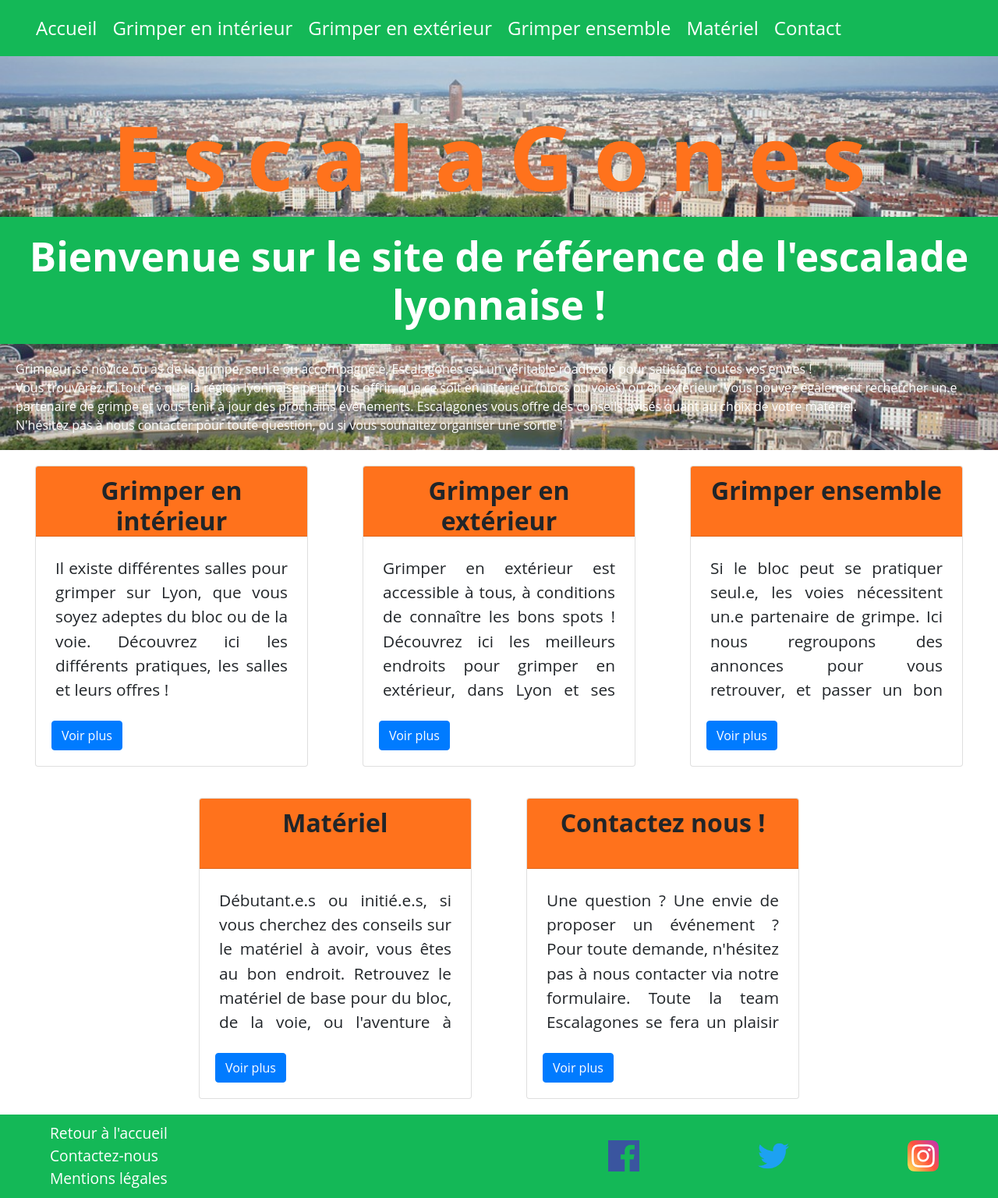
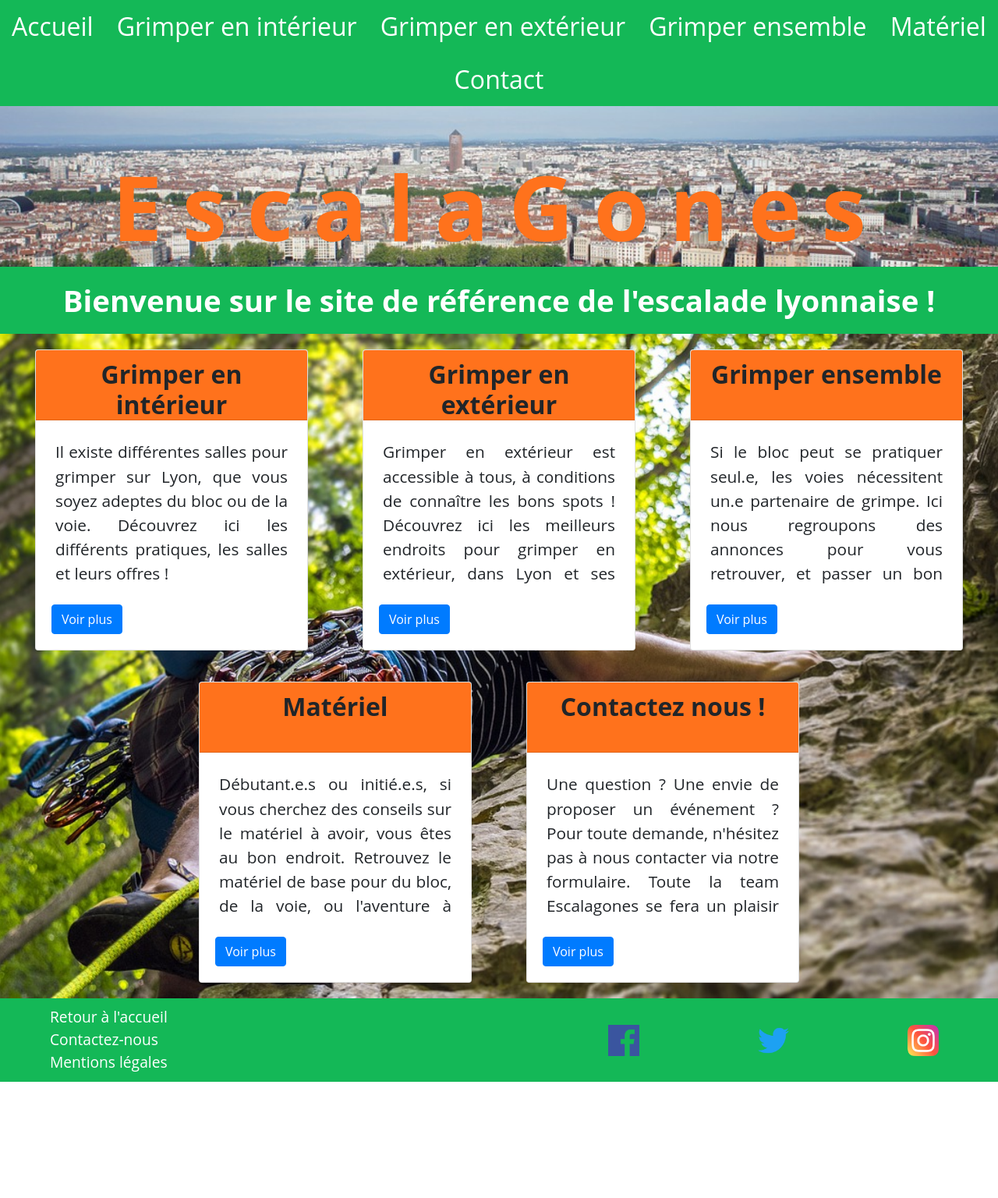
Before and after one commit to nicogaget/Escalagones, a PHP site: page / in a window 1280 px wide. Shown: the whole page at 78% size. After the commit the page ends 1387 px from the top, so only its background shows below. Run offline with PHP 8.4, Linux system fonts and the light colour scheme.

Commit message:
arrange navbar

```diff
--- a/public/_header.php
+++ b/public/_header.php
@@ -37,7 +37,7 @@
             </ul>
             </div>
             <div class ="navbar_desktop">
-            <ul class="nav" bs-active-link >
+            <ul class="nav">
                 <li><a class="nav-link" href="/index.php">Accueil</a></li>
                 <li><a class="nav-link" href="/interieur.php">Grimper en intérieur</a></li>
                 <li><a class="nav-link" href="/exterieur.php">Grimper en extérieur</a></li>
--- a/public/index.php
+++ b/public/index.php
@@ -13,24 +13,15 @@ include "_header.php";
     <section class="main-index">
         <div class="introduce">
             <div class="introduce-card">
-                <h2 class="introduce-card-header"> Bienvenue sur le site de référence de l'escalade lyonnaise !</h2>
+                <h3 class="intro-index"> Bienvenue sur le site de référence de l'escalade lyonnaise !</h3>
 
-                <div class="introduce-card-body">
-                    <p class="introduce-card-text">Grimpeur.se novice ou as de la grimpe, seul.e ou accompagné.e, Escalagones est un véritable roadbook pour
-                        satisfaire toutes vos envies !<br>
-                        Vous trouverez ici tout ce que la région lyonnaise peut vous offrir, que ce soit en intérieur (blocs ou voies) ou
-                        en extérieur. Vous pouvez également rechercher un.e partenaire de grimpe et vous tenir à jour des prochains
-                        événements. Escalagones vous offre des conseils avisés quant au choix de votre matériel.<br>
-                        N'hésitez pas à nous contacter pour toute question, ou si vous souhaitez organiser une sortie !</p>
-
-                </div>
             </div>
         </div>
 
     </section>
 
 
-    <section class= "container-card">
+    <section class= "container-card container-card-index">
 
         <?php foreach ($welcomeInfos as $item) {
             include "card/indexCard.php";
--- a/public/style.css
+++ b/public/style.css
@@ -11,8 +11,9 @@ body {
 .navbar_desktop{
     display: none;
 }
+
 .navbar {
-
+    padding:0;
     background-color: #14b857;
     min-width: 23%;
     z-index: 20;
@@ -21,17 +22,18 @@ body {
 .navbar ul {
     display: flex;
     flex-direction: row;
-    padding-left: 20px;
+
 
 }
 
 .navbar ul li a {
     padding: 10px;
-    font-size: 24px;
+    font-size: 32px;
     text-decoration: none;
     text-align: center;
     color: white;
 }
+
 
 .contact{
 
@@ -42,17 +44,11 @@ body {
 .contact a{
     color: white;
 }
-.navbar ul li:hover,
-.contact:hover
-{
-    background-color: white;
-    color: green;
-}
+
 
 .navbar ul li a:hover,
 .contact a:hover{
     padding: 10px;
-    font-size: 24px;
     color: #5cb85c;
     text-decoration: none;
     background-color: white;
@@ -116,63 +112,12 @@ h4{
     font-weight: bolder;
     text-align: center;
 }
-.main-section{
+.intro-index{
+    font-size: 3vw;
     background-color: #14b857;
-}
-
-.main-index{
-    width: 100%;
-    height: 100%;
-    background-image: url(images/lyon.jpg);
-    background-repeat:  no-repeat;
-    background-size: cover;
-    background-position: center;
-
-}
-.main-section{
-    background-color: #14b857;
-}
-
-.inside{
-    display: flex;
-    justify-content: space-around;
-}
-.inside-type {
-    margin-top: 20px;
-    flex: 3;
-
-}
-.inside-type ul{
-    display: flex;
-    flex-wrap: wrap;
-    justify-content: space-around
-
-
-}
-.inside-type ul li {
-    font-size: 20px;
-    list-style-type: none;
-    padding :10px;
-}
-.outside{
-
-
-    background-repeat:  no-repeat;
-    background-size: cover;
-    background-position: center;
-}
-
-.together{
-
-    background-repeat:  no-repeat;
-    background-size: cover;
-    background-position: center;
-}
-.equipment{
-    background-image: url("images/bkg_equipment.jpeg");
-    background-repeat:  no-repeat;
-    background-size: cover;
-    background-position: center;
+    margin: 0;
+    padding: 20px;
+    color: white;
 }
 .introduce-card{
     width: 100%;
@@ -204,6 +149,75 @@ h4{
     margin: 0;
     color: white;
 }
+.main-section{
+    background-color: #14b857;
+}
+
+.main-index{
+    width: 100%;
+    height: 100%;
+    background-image: url(images/lyon.jpg);
+    background-repeat:  no-repeat;
+    background-size: cover;
+    background-position: center;
+
+}
+.main-section{
+    background-color: #14b857;
+}
+
+.inside{
+    display: flex;
+    justify-content: space-around;
+}
+.inside-type {
+    margin-top: 20px;
+    flex: 3;
+
+}
+.inside-type ul{
+    padding: 0;
+    display: flex;
+    flex-wrap: wrap;
+    justify-content: space-around;
+    width: 100%;
+    align-content: stretch;
+
+
+}
+.inside-type ul li {
+    display: flex;
+    font-size: 20px;
+    list-style-type: none;
+    padding :10px;
+    width: 100%;
+    justify-content: center;
+
+}
+.inside-type ul li a{
+    text-align: center;
+}
+.outside{
+
+
+    background-repeat:  no-repeat;
+    background-size: cover;
+    background-position: center;
+}
+
+.together{
+
+    background-repeat:  no-repeat;
+    background-size: cover;
+    background-position: center;
+}
+.equipment{
+    background-image: url("images/bkg_equipment.jpeg");
+    background-repeat:  no-repeat;
+    background-size: cover;
+    background-position: center;
+}
+
 .main-inside{
     background-image: url("images/pp_voie.jpg");
 }
@@ -213,7 +227,12 @@ h4{
     flex-wrap: wrap;
     justify-content: center;
 
-
+}
+.container-card-index{
+    background-image: url("images/card-index.jpeg");
+    background-repeat:  no-repeat;
+    background-size: cover;
+    background-position: center;
 }
 .card{
     max-width: 350px;
@@ -362,7 +381,11 @@ footer img {
     .navbar_desktop .nav{
         width: 100%;
         display: flex;
+        justify-content: space-around;
     }
+    .navbar_desktop .nav ul li {
+       margin: auto;
+     }
 
 
 }
```
Also changed, not shown: public/images/ac_banniere_mobile.jpeg (deleted), public/images/card-index.jpeg (renamed from public/images/ac_banniere_mobile2.jpeg).
